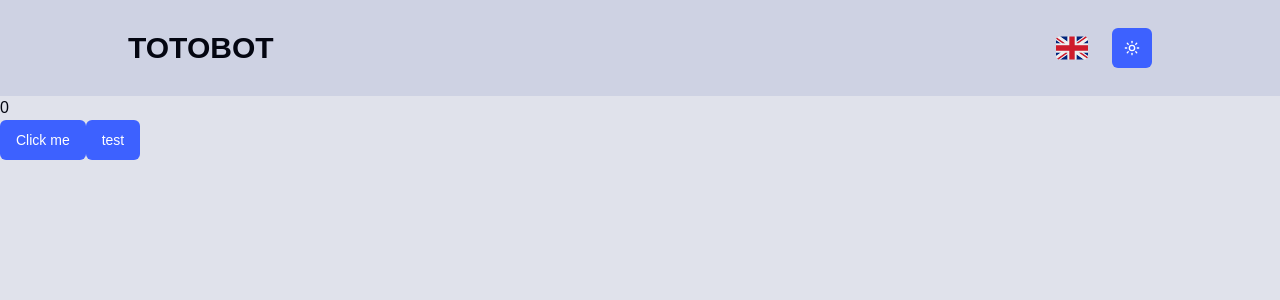
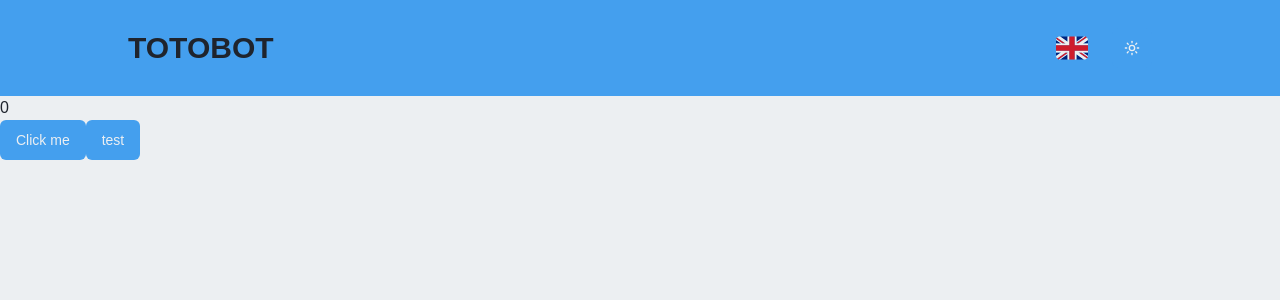
Before and after one commit to DarchevilleThomas/TotoBOT, a Next.js app: page / in a window 1280 px wide. Shown: the top 300 px of the page. Built offline with nearby package versions, Linux system fonts and the light colour scheme.

Commit message:
:sparkles: Changing style

```diff
--- a/app/globals.css
+++ b/app/globals.css
@@ -14,48 +14,48 @@
 
 @layer base {
     :root {
-        --background: 229 57% 100%;
-        --foreground: 229 63% 4%;
-        --muted: 229 12% 86%;
-        --muted-foreground: 229 10% 37%;
-        --popover: 0 0% 99%;
-        --popover-foreground: 229 63% 3%;
-        --card: 0 0% 99%;
-        --card-foreground: 229 63% 3%;
-        --border: 220 13% 91%;
-        --input: 220 13% 91%;
-        --primary: 229 100% 62%;
-        --primary-foreground: 0 0% 100%;
-        --secondary: 229 20% 90%;
-        --secondary-foreground: 229 20% 30%;
-        --accent: 229 28% 85%;
-        --accent-foreground: 229 28% 25%;
-        --destructive: 3 100% 50%;
-        --destructive-foreground: 3 0% 100%;
-        --ring: 229 100% 62%;
+        --background: 216 21.13% 86.08%;
+        --foreground: 218.57 18.42% 14.9%;
+        --muted: 213.1 21.8% 73.92%;
+        --muted-foreground: 216.67 21.95% 32.16%;
+        --popover: 210 18.75% 93.73%;
+        --popover-foreground: 218.57 18.42% 14.9%;
+        --card: 210 18.75% 93.73%;
+        --card-foreground: 218.57 18.42% 14.9%;
+        --border: 208 12% 93%;
+        --input: 213.1 21.8% 73.92%;
+        --primary: 208 83% 60%;
+        --primary-foreground: 210 18.75% 93.73%;
+        --secondary: 210 18.75% 93.73%;
+        --secondary-foreground: 218.57 18.42% 14.9%;
+        --accent: 207.88 83.33% 60%;
+        --accent-foreground: 238 83% 100%;
+        --destructive: 0 69.43% 55.1%;
+        --destructive-foreground: 0 0% 100%;
+        --ring: 208 83% 60%;
         --radius: 0.5rem;
     }
 
     .dark {
-        --background: 229 41% 4%;
-        --foreground: 229 23% 99%;
-        --muted: 229 12% 14%;
-        --muted-foreground: 229 10% 63%;
-        --popover: 229 41% 5%;
-        --popover-foreground: 0 0% 100%;
-        --card: 229 41% 5%;
-        --card-foreground: 0 0% 100%;
-        --border: 215 27.9% 16.9%;
-        --input: 215 27.9% 16.9%;
-        --primary: 229 100% 62%;
+        --background: 218.57 18.42% 14.9%;
+        --foreground: 208 0% 100%;
+        --muted: 216.67 21.95% 32.16%;
+        --muted-foreground: 213.1 21.8% 73.92%;
+        --popover: 219 16.67% 23.53%;
+        --popover-foreground: 208 11% 99%;
+        --card: 219 16.67% 23.53%;
+        --card-foreground: 208 0% 100%;
+        --border: 208 12% 15%;
+        --input: 218.57 18.42% 14.9%;
+        --primary: 208.42 83.41% 59.8%;
         --primary-foreground: 0 0% 100%;
-        --secondary: 229 14% 8%;
-        --secondary-foreground: 229 14% 68%;
-        --accent: 229 23% 17%;
-        --accent-foreground: 229 23% 77%;
-        --destructive: 3 89% 54%;
-        --destructive-foreground: 0 0% 100%;
-        --ring: 229 100% 62%;
+        --secondary: 218.57 18.42% 14.9%;
+        --secondary-foreground: 0 0% 100%;
+        --accent: 208.42 83.41% 59.8%;
+        --accent-foreground: 238 83% 100%;
+        --destructive: 360 69.24% 54.98%;
+        --destructive-foreground: 15 0% 100%;
+        --ring: 208 83% 60%;
     }
 }
 
--- a/app/page.tsx
+++ b/app/page.tsx
@@ -5,14 +5,11 @@ import { Button } from "@/components/ui/button";
 import { useDispatch } from "react-redux";
 import { increment } from "@/lib/features/appSlice";
 import { useTranslation } from "react-i18next";
-import { useGetGeminiResponseMutation } from "@/lib/api/GeminiAPI";
 import { useEffect } from "react";
 
 export default function Home() {
 
     const dispatch = useDispatch();
-
-    const [gemini, {data, isLoading, error}] = useGetGeminiResponseMutation();
 
     const { t , i18n} = useTranslation();
 
@@ -27,8 +24,6 @@ export default function Home() {
             <div>{value}</div>
             <Button onClick={() => dispatch(increment())}>Click me</Button>
             <Button onClick={() => i18n.changeLanguage("fr")}>{t("test")}</Button>
-            {isLoading && <div>Loading...</div>}
-            {data && <div>{data.candidates[0].content.parts[0].text}</div>}
         </div>
     );
 }
```
Also changed, not shown: 1 other file (tests, documents, lock files or other folders).
